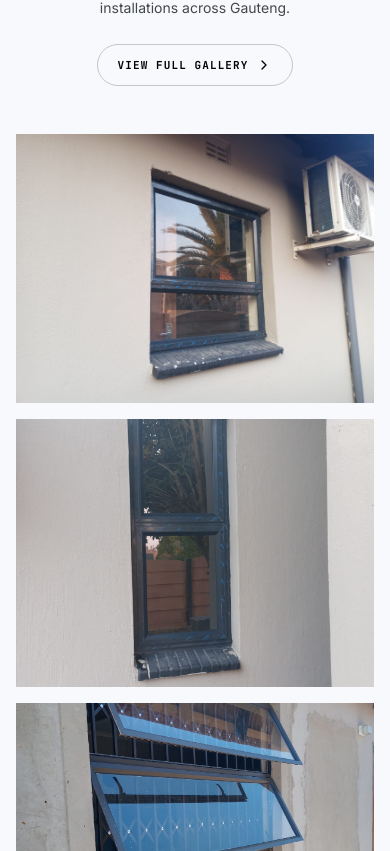
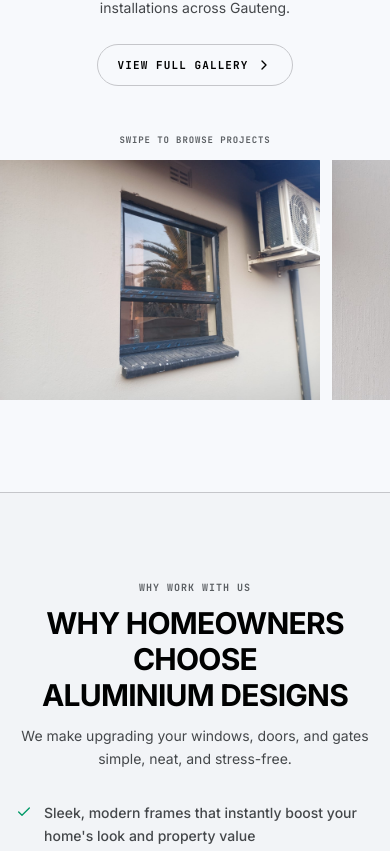
Before and after one commit to Jabulanimsengi/Aluminium-designs, a Next.js app: page / in a window 390 px wide. Shown: the part 9593-10444 px from the top of the page. Built offline with nearby package versions, Linux system fonts and the light colour scheme; no server answers.

Commit message:
Make galleries swipeable on mobile

```diff
--- a/src/app/page.tsx
+++ b/src/app/page.tsx
@@ -342,13 +342,17 @@
             </Link>
           </div>
 
-          <div className="grid grid-cols-1 sm:grid-cols-2 lg:grid-cols-3 gap-4">
+          <p className="mb-3 text-center font-mono text-[9px] font-bold uppercase tracking-widest text-secondary sm:hidden">
+            Swipe to browse projects
+          </p>
+
+          <div className="scrollbar-hide -mx-4 flex touch-pan-x snap-x snap-mandatory gap-3 overflow-x-auto px-4 pb-3 sm:mx-0 sm:grid sm:grid-cols-2 sm:gap-4 sm:overflow-visible sm:px-0 sm:pb-0 sm:snap-none lg:grid-cols-3">
             {projects.slice(0, 6).map((project) => (
               <Link
                 key={project.id}
                 href="/gallery"
                 aria-label={`View ${project.title} in the gallery`}
-                className="group relative aspect-[4/3] overflow-hidden bg-surface-container-high"
+                className="group relative aspect-[4/3] w-[82vw] shrink-0 snap-start overflow-hidden bg-surface-container-high sm:w-auto sm:snap-none"
               >
                 <Image
                   src={project.imagePath}
--- a/src/components/GalleryGrid.tsx
+++ b/src/components/GalleryGrid.tsx
@@ -197,7 +197,11 @@
         ))}
       </div>
 
-      <div className="grid grid-cols-1 gap-4 sm:grid-cols-2 lg:grid-cols-3">
+      <p className="text-center font-mono text-[9px] font-bold uppercase tracking-widest text-secondary sm:hidden">
+        Swipe to browse projects
+      </p>
+
+      <div className="scrollbar-hide -mx-4 grid touch-pan-x snap-x snap-mandatory auto-cols-[82vw] grid-flow-col grid-rows-2 gap-3 overflow-x-auto px-4 pb-3 sm:mx-0 sm:auto-cols-auto sm:grid-flow-row sm:grid-cols-2 sm:grid-rows-none sm:gap-4 sm:overflow-visible sm:px-0 sm:pb-0 sm:snap-none lg:grid-cols-3">
         {filteredProjects.map((project) => (
           <button
             key={project.id}
@@ -207,7 +211,7 @@
             onFocus={() => preloadImage(project.imagePath)}
             onTouchStart={() => preloadImage(project.imagePath)}
             aria-label={`Open ${project.title}`}
-            className="group relative aspect-[4/3] overflow-hidden bg-surface-container-high text-left"
+            className="group relative aspect-[4/3] snap-start overflow-hidden bg-surface-container-high text-left sm:snap-none"
           >
             <Image
               src={project.imagePath}
```
